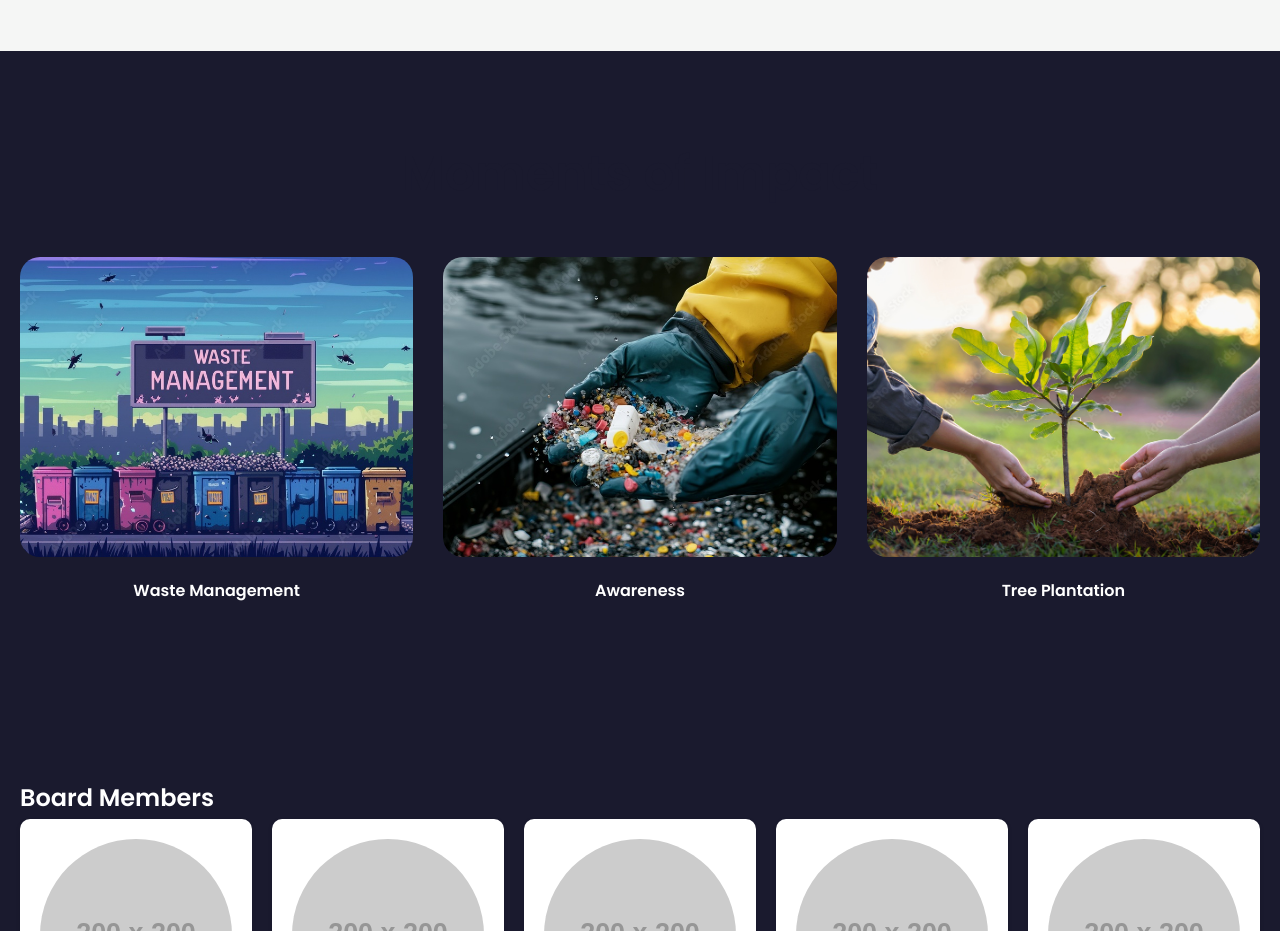
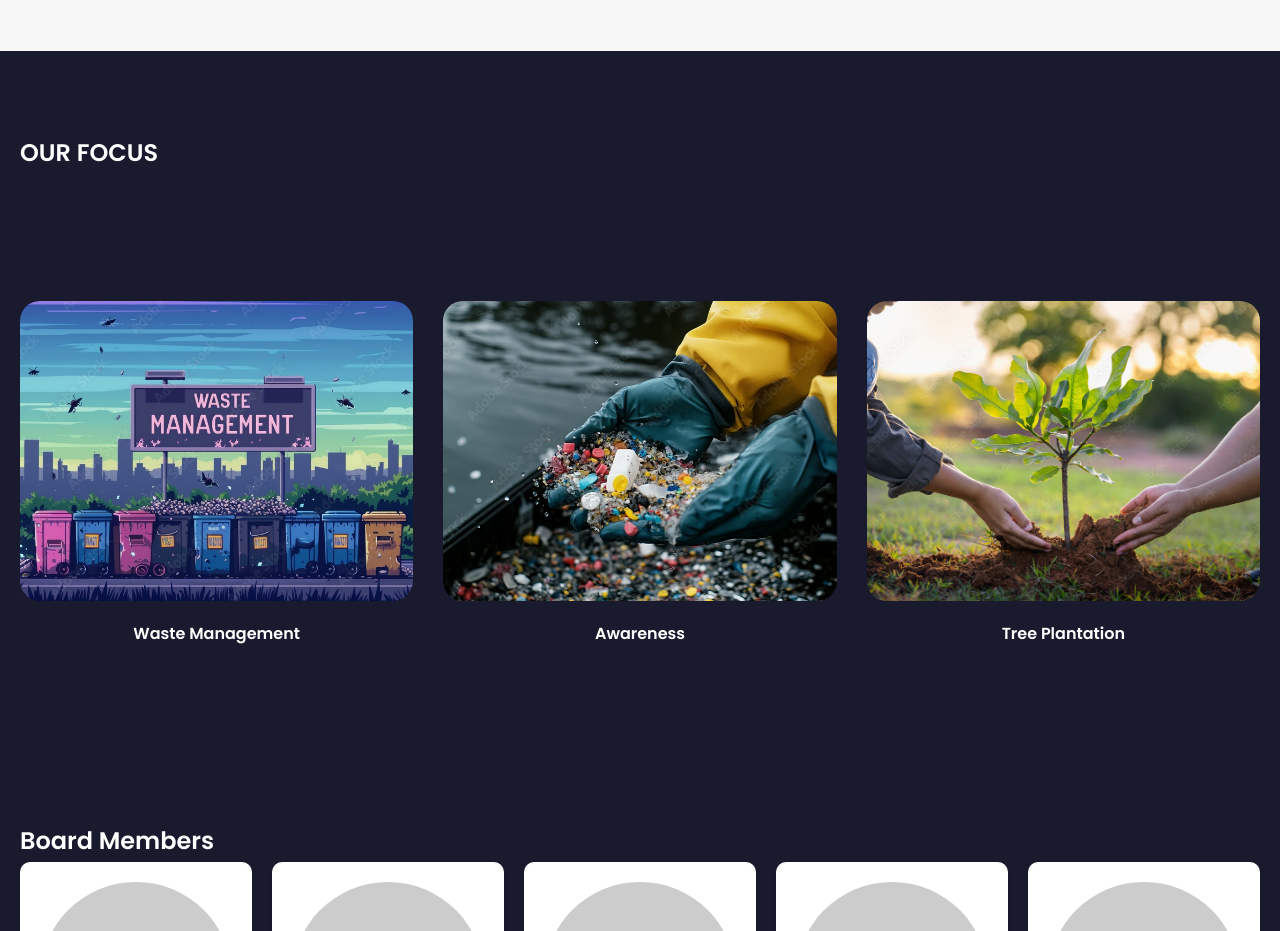
Before and after one commit to shamiran1012/speed_NGO, a plain HTML site: page index.html in a window 1280 px wide. Shown: the part 1820-2751 px from the top of the page. Drawn offline with Linux system fonts and the light colour scheme; placeholder pictures from the web are drawn by us.

Commit message:
Update index.html

```diff
--- a/index.html
+++ b/index.html
@@ -77,6 +77,7 @@ by 2030. </p>
     <!-- Photo Gallery Section -->
     <section id="gallery" class="section dark-bg">
         <div class="container">
+		<h2>OUR FOCUS</h2>
             <h2 class="section-title">Moments of Impact</h2>
             <div class="gallery-grid">
                 <figure class="gallery-item animate" data-delay="0">
```
